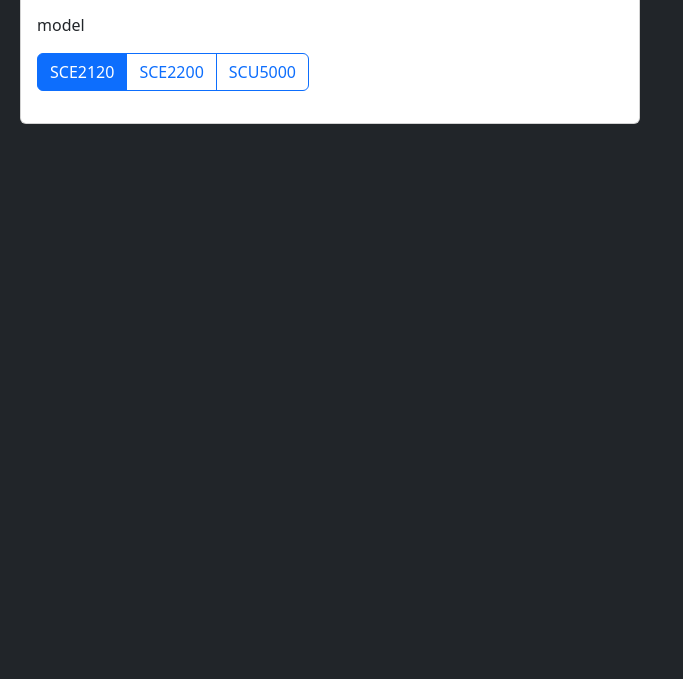
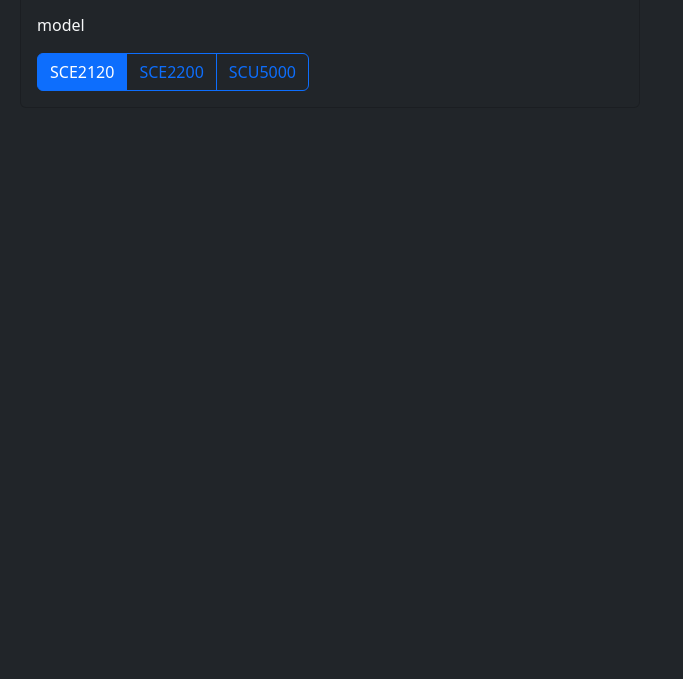
Before and after one commit to aaron545/aaron545.github.io, a plain HTML site: page index.html in a window 1280 px wide. Shown: the part 121-800 px from the top of the page, without its empty margins (0-683 px from the left). Drawn offline with nearby package versions, Linux system fonts and the light colour scheme.

Commit message:
Update index.html

```diff
--- a/index.html
+++ b/index.html
@@ -13,13 +13,12 @@
   </head>
   <body class="bg-dark text-light">
     <h1>Hello, world!</h1>
-    <div class="card col-md-6">
+    <div class="card col-md-6 bg-dark text-light">
       <div class="card-header">
         Model
       </div>
       <div class="card-body">
-        <p class="card-text">
-          model
+        <p class="card-text">model</p>
         <div class="btn-group" role="group" aria-label="Basic radio toggle button group">
           <input type="radio" class="btn-check" name="btnradio" id="btnradio1" autocomplete="off" checked>
           <label class="btn btn-outline-primary" for="btnradio1">SCE2120</label>
@@ -30,7 +29,6 @@
           <input type="radio" class="btn-check" name="btnradio" id="btnradio3" autocomplete="off">
           <label class="btn btn-outline-primary" for="btnradio3">SCU5000</label>
         </div>
-        </p>
       </div>
     </div>
 
```
Lines whose indentation alone changed are shown as unchanged.
